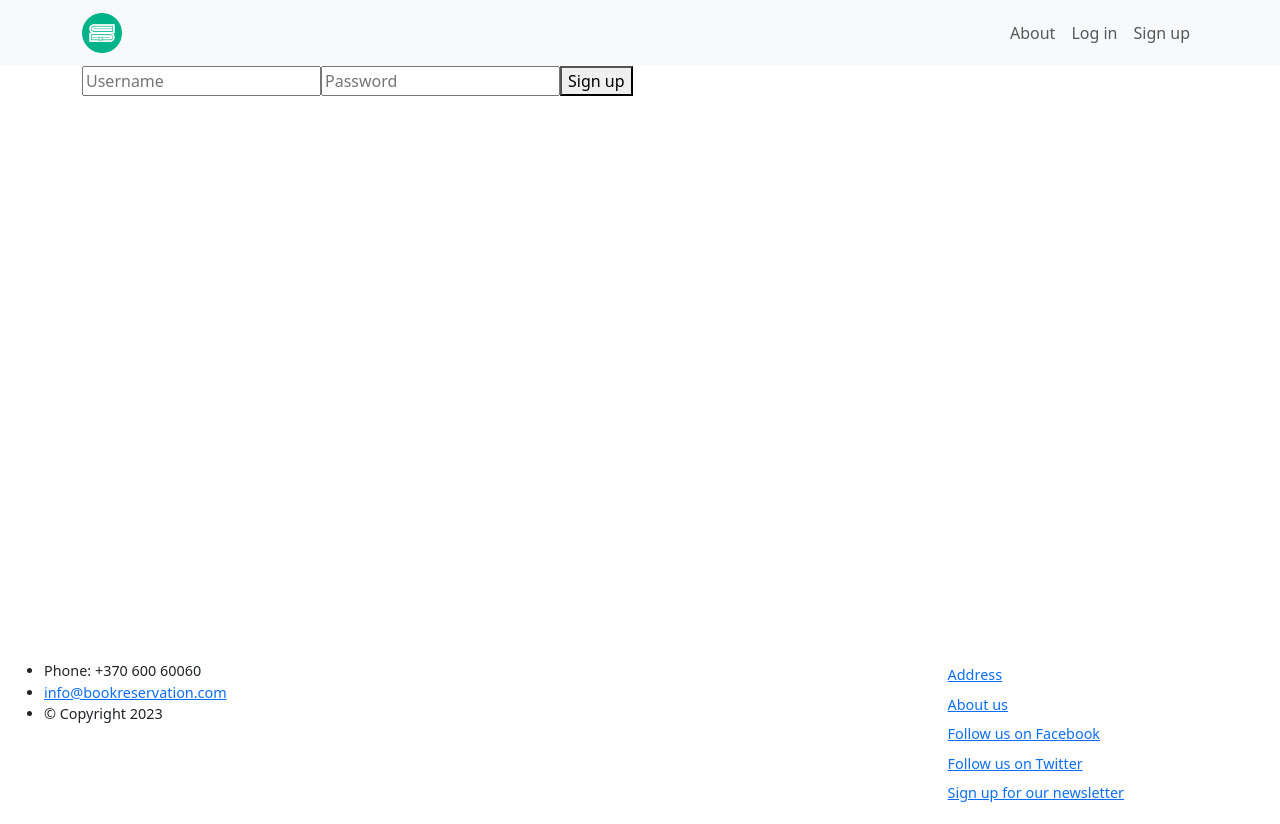
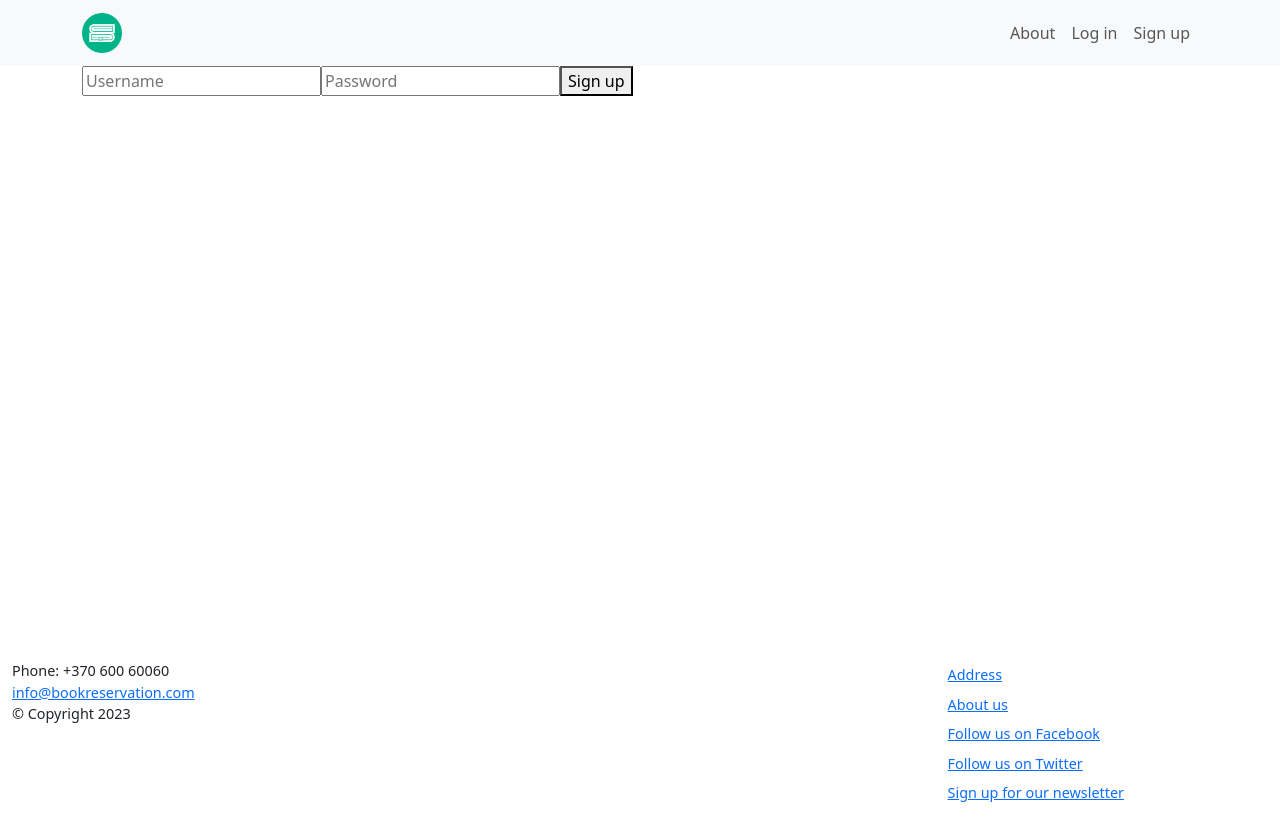
Before and after one commit to jzabulenas/online-bookstore, a React (Create React App) app in the folder frontend/: page /signup in a window 1280 px wide. Built offline with nearby package versions, Linux system fonts and the light colour scheme.

Commit message:
Remove list styling from left column

```diff
--- a/frontend/src/components/Footer.js
+++ b/frontend/src/components/Footer.js
@@ -5,7 +5,7 @@ export default function Footer() {
     <footer className="container text-font-size">
       <div className="row">
         <div className="col-12 col-sm-6 d-flex justify-content-center justify-content-sm-start">
-          <ul>
+          <ul className="list-unstyled">
             <li>Phone: +370 600 60060</li>
             <li>
               <a
```
